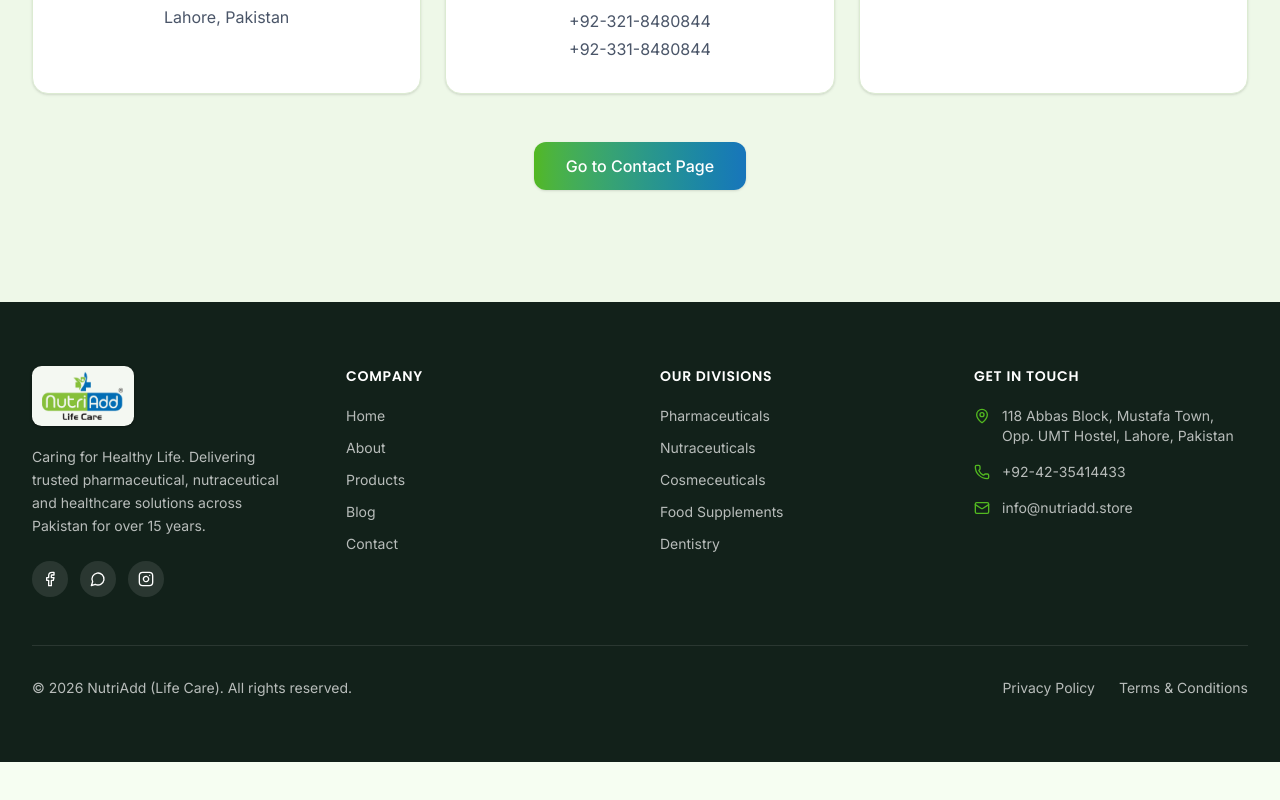
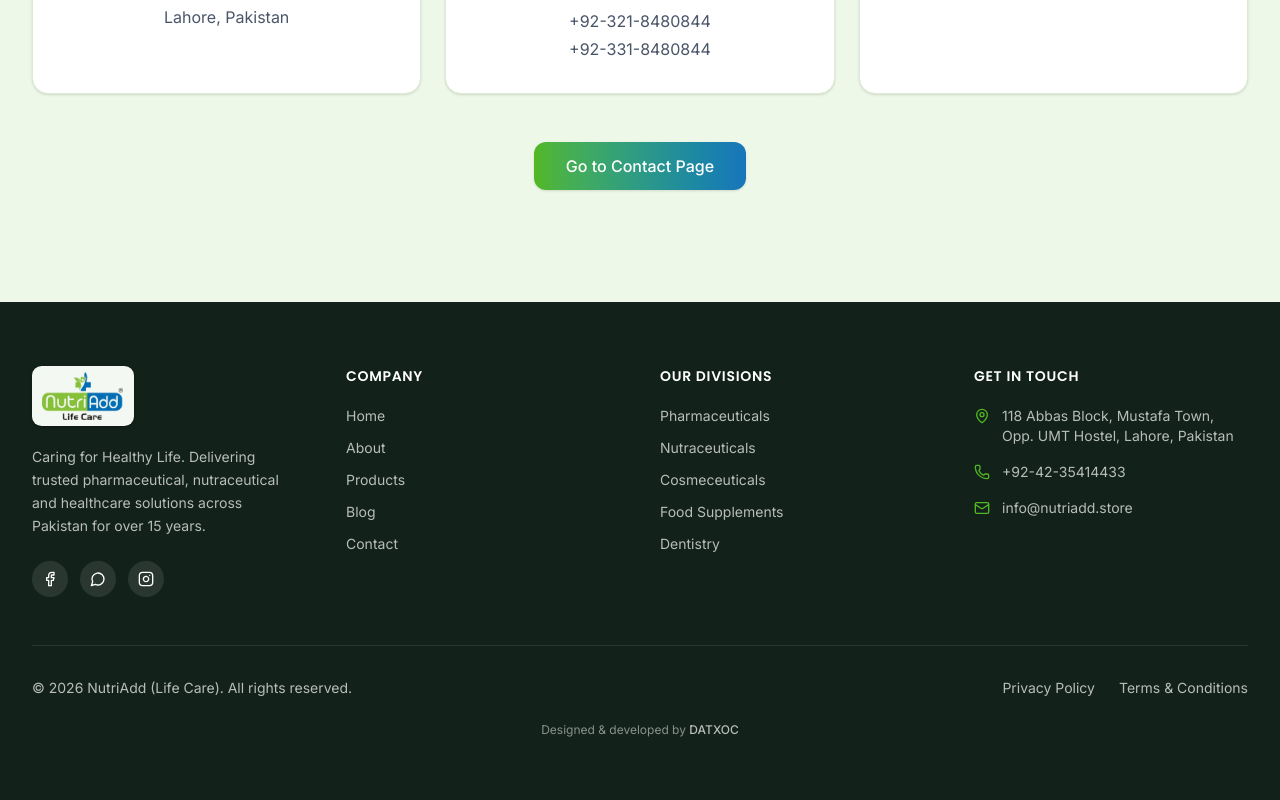
Before and after one commit to abdullah-dev-07/nutriadd, a React (Vite) app in the folder frontend/: page / in a window 1280 px wide. Shown: the part 5594-6394 px from the top of the page. Before the commit the page ends 6356 px from the top, so only its background shows below. Built offline with nearby package versions, Linux system fonts and the light colour scheme; no server answers.

Commit message:
added datxoc

```diff
--- a/frontend/src/components/layout/footer.tsx
+++ b/frontend/src/components/layout/footer.tsx
@@ -154,6 +154,20 @@
             ))}
           </ul>
         </div>
+
+        <div className="mt-6 text-center text-xs text-white/50">
+          <p>
+            Designed &amp; developed by{' '}
+            <a
+              href="https://datxoc.com"
+              target="_blank"
+              rel="noopener noreferrer"
+              className="hover:text-brand-green font-medium text-white/70 transition-colors"
+            >
+              DATXOC
+            </a>
+          </p>
+        </div>
       </Container>
     </footer>
   )
```
